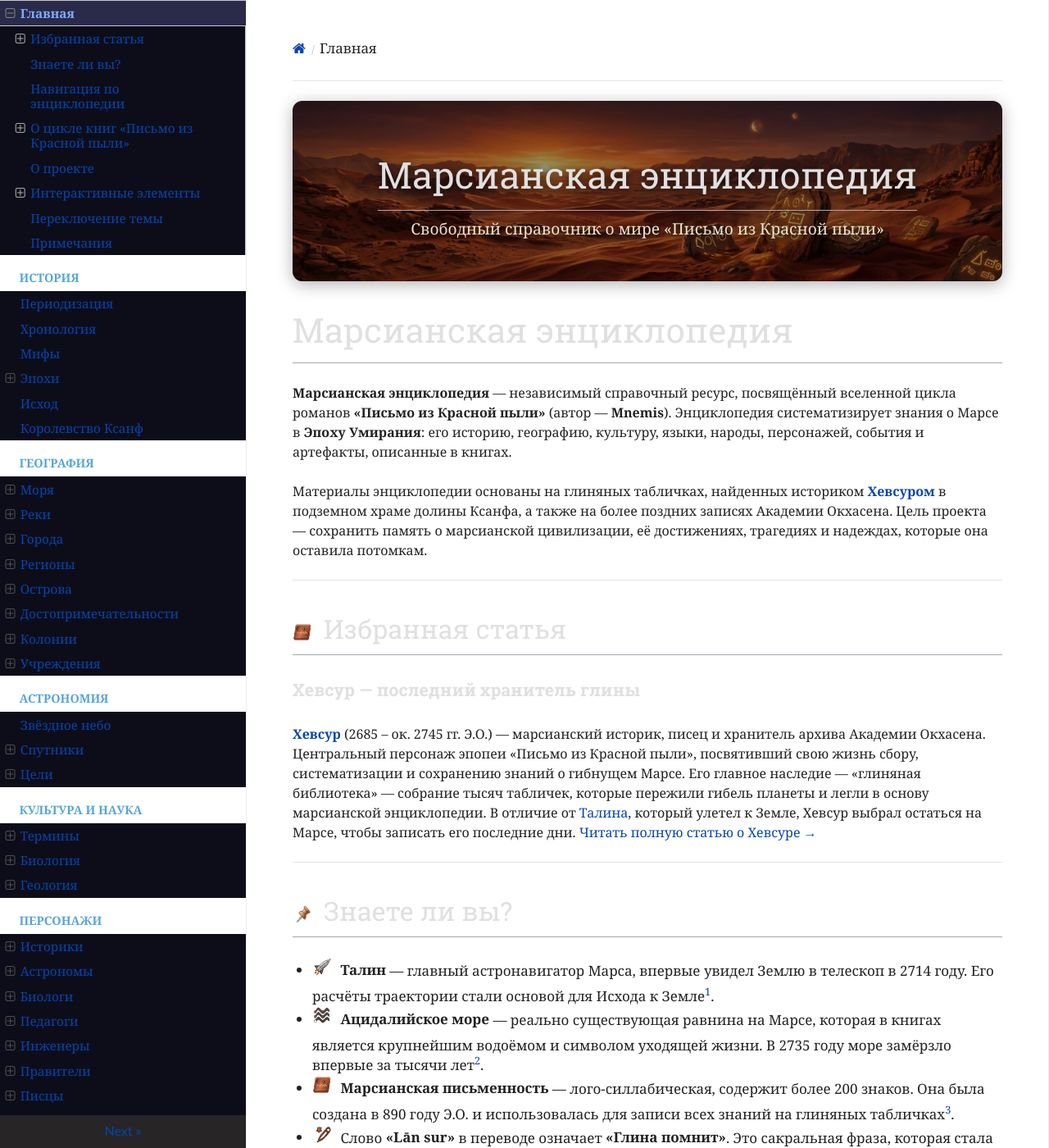
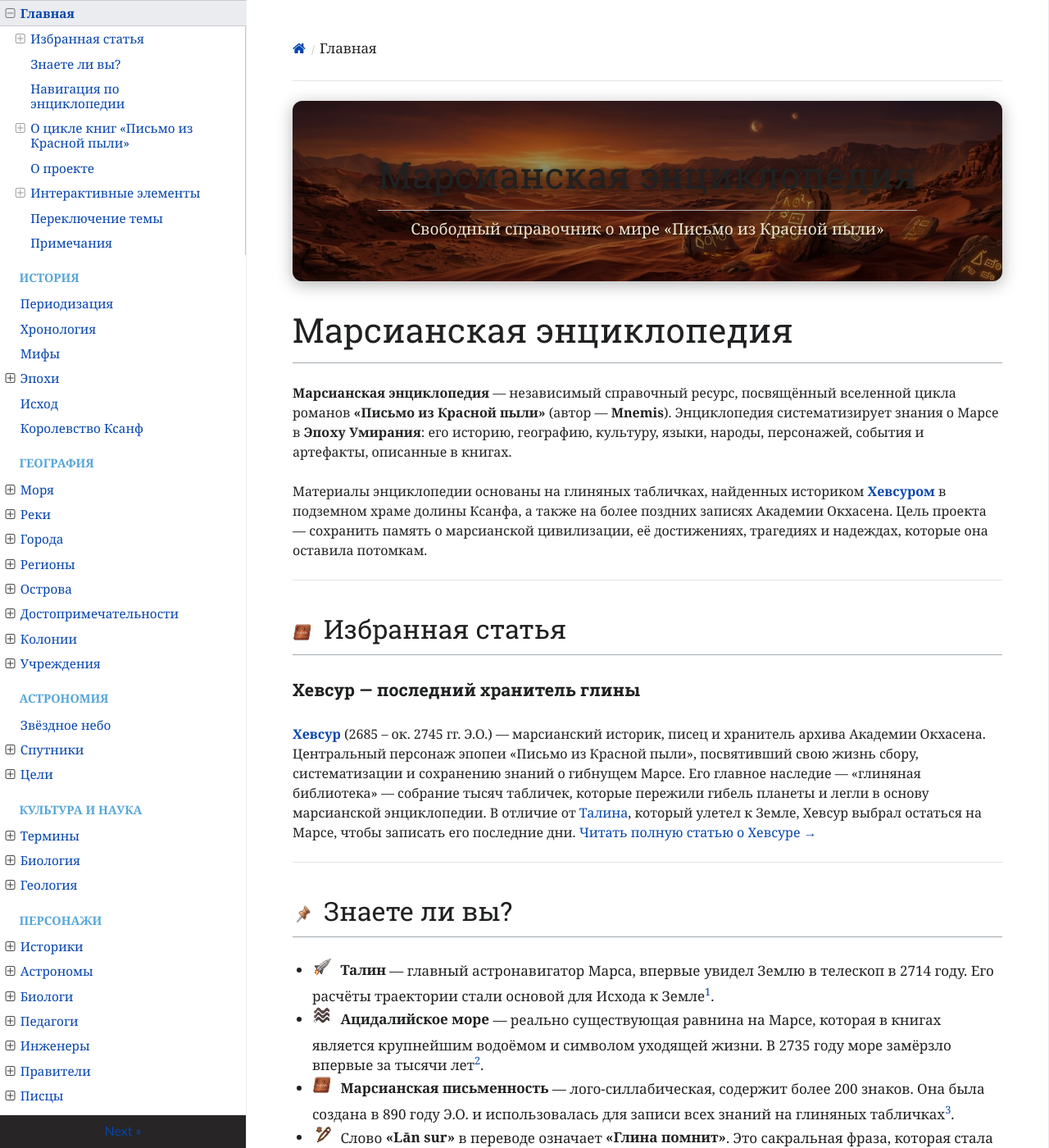
Before and after one commit to ivanhohlov14-bit/mars-encyclopedia, an MkDocs documentation site: the page built from docs/index.md, in a window 1280 px wide and 1400 px high. Shown: the whole window at 82% size. Built offline with MkDocs 1.6.1, drawn with Linux system fonts in a browser that asks for light colours; nearby versions of some CDN libraries.

Commit message:
Update extra.css

```diff
--- a/docs/stylesheets/extra.css
+++ b/docs/stylesheets/extra.css
@@ -156,150 +156,111 @@ blockquote {
 .footer { display: none !important; }
 
 /* ==========================================
-   ГЛОБАЛЬНАЯ ТЁМНАЯ ТЕМА (всегда)
+   ТЁМНАЯ И СВЕТЛАЯ ТЕМА (переключается через data-theme)
    ========================================== */
 
-/* Основной фон и текст */
+/* --- СВЕТЛАЯ ТЕМА (по умолчанию) --- */
+:root {
+  --bg-color: #ffffff;
+  --text-color: #202122;
+  --border-color: #eaecf0;
+  --link-color: #0645ad;
+  --block-bg: #f8f9fa;
+  --sidebar-bg: #ffffff;
+  --menu-text: #202122;
+  --menu-hover-bg: #eaecf0;
+}
+
+/* --- ТЁМНАЯ ТЕМА (при data-theme="dark") --- */
+[data-theme="dark"] {
+  --bg-color: #1a1a2e;
+  --text-color: #e0e0e0;
+  --border-color: #3a3a5a;
+  --link-color: #7fadff;
+  --block-bg: #2a2a4a;
+  --sidebar-bg: #0d0d1a;
+  --menu-text: #e0e0e0;
+  --menu-hover-bg: #2a2a4a;
+}
+
+/* Применяем переменные */
 body,
 .wy-nav-content,
 .wy-body-for-nav {
-    background-color: #1a1a2e !important;
-    color: #e0e0e0 !important;
+  background: var(--bg-color) !important;
+  color: var(--text-color) !important;
 }
 
-/* Боковая панель */
 .wy-nav-side,
 .wy-side-nav-search {
-    background-color: #0d0d1a !important;
-    border-color: #3a3a5a !important;
+  background: var(--sidebar-bg) !important;
+  border-color: var(--border-color) !important;
 }
 
 .wy-side-nav-search .wy-dropdown,
 .wy-side-nav-search input[type="text"] {
-    background: #2a2a4a !important;
-    color: #e0e0e0 !important;
-    border-color: #3a3a5a !important;
+  background: var(--block-bg) !important;
+  color: var(--text-color) !important;
+  border-color: var(--border-color) !important;
 }
 
-/* Меню */
 .wy-menu-vertical a {
-    color: #e0e0e0 !important;
-    background: #0d0d1a !important;
+  color: var(--menu-text) !important;
+  background: var(--sidebar-bg) !important;
 }
 .wy-menu-vertical a:hover {
-    background: #2a2a4a !important;
-    color: #7fadff !important;
+  background: var(--menu-hover-bg) !important;
+  color: var(--link-color) !important;
 }
 
-/* Ссылки */
 a {
-    color: #7fadff !important;
+  color: var(--link-color) !important;
 }
 a:hover {
-    color: #9fcbff !important;
+  color: #9fcbff !important;
 }
 
-/* Заголовки */
 h1, h2, h3, h4, h5, h6 {
-    color: #e0e0e0 !important;
+  color: var(--text-color) !important;
 }
 
-/* Инфобоксы, цитаты, блоки */
 .infobox,
 blockquote,
 #quoteOfTheDay,
 .admonition {
-    background: #2a2a4a !important;
-    border-color: #3a3a5a !important;
-    color: #e0e0e0 !important;
+  background: var(--block-bg) !important;
+  border-color: var(--border-color) !important;
+  color: var(--text-color) !important;
 }
 
-/* Таблицы */
 table {
-    background: #1a1a2e !important;
-    border-color: #3a3a5a !important;
-    color: #e0e0e0 !important;
+  background: var(--bg-color) !important;
+  border-color: var(--border-color) !important;
+  color: var(--text-color) !important;
 }
 table th {
-    background: #2a2a4a !important;
-    color: #e0e0e0 !important;
+  background: var(--block-bg) !important;
+  color: var(--text-color) !important;
 }
 table td {
-    background: #1a1a2e !important;
-    color: #e0e0e0 !important;
+  background: var(--bg-color) !important;
+  color: var(--text-color) !important;
 }
 table tr:nth-child(even) td {
-    background: #2a2a4a !important;
+  background: var(--block-bg) !important;
 }
 
-/* Поля ввода */
 input,
 textarea {
-    background: #2a2a4a !important;
-    color: #e0e0e0 !important;
-    border-color: #3a3a5a !important;
+  background: var(--block-bg) !important;
+  color: var(--text-color) !important;
+  border-color: var(--border-color) !important;
 }
 
-/* Блоки кода */
 pre, code {
-    background: #2a2a4a !important;
-    color: #f8f8f2 !important;
+  background: var(--block-bg) !important;
+  color: var(--text-color) !important;
 }
-/* ===== КНОПКА ПЕРЕКЛЮЧЕНИЯ ТЕМЫ ===== */
-button#themeToggle {
-  background: #0645ad;
-  color: white;
-  border: none;
-  padding: 8px 20px;
-  font-size: 1rem;
-  font-family: 'Georgia', serif;
-  border-radius: 4px;
-  cursor: pointer;
-  transition: background 0.3s;
-}
-
-[data-theme="dark"] button#themeToggle {
-  background: #2a4a7f;
-  color: white;
-}
-[data-theme="dark"] button#themeToggle:hover {
-  background: #3a5a9f;
-}
-
-/* ===== СТИКЕРЫ ===== */
-.sticker {
-  display: inline-block;
-  vertical-align: middle;
-  width: 48px;
-  height: 48px;
-  margin: 0 6px;
-  border-radius: 8px;
-  background: rgba(255, 255, 255, 0.05);
-  padding: 4px;
-  transition: transform 0.2s;
-}
-
-.sticker:hover {
-  transform: scale(1.1);
-}
-
-/* Маленькие стикеры (в тексте) */
-.sticker-sm {
-  width: 32px;
-  height: 32px;
-}
-
-/* Большие стикеры (для галереи) */
-.sticker-lg {
-  width: 80px;
-  height: 80px;
-}
-
-/* Тёмная тема для стикеров */
-[data-theme="dark"] .sticker {
-  background: rgba(255, 255, 255, 0.08);
-}
-
 /* Марсианский фон (старая бумага/глина) */
 .md-main {
     background-color: #f5e6c8;
```
